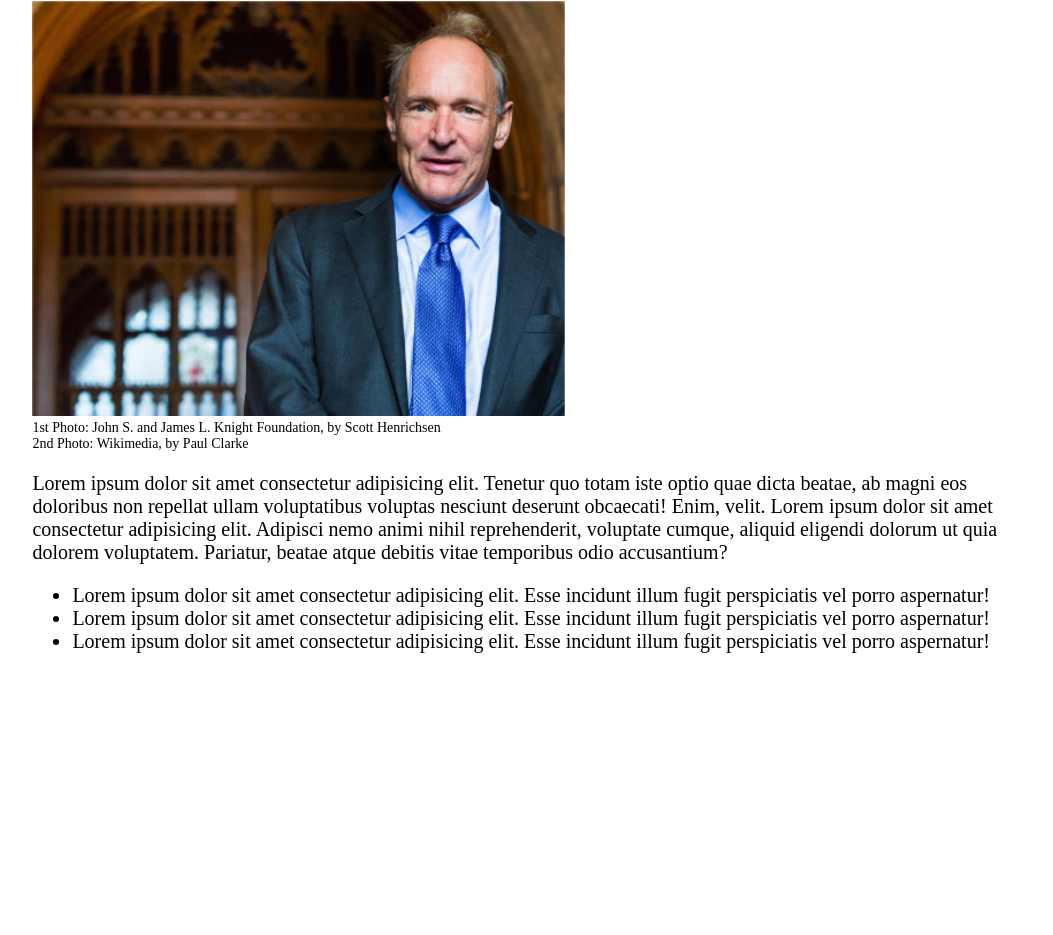
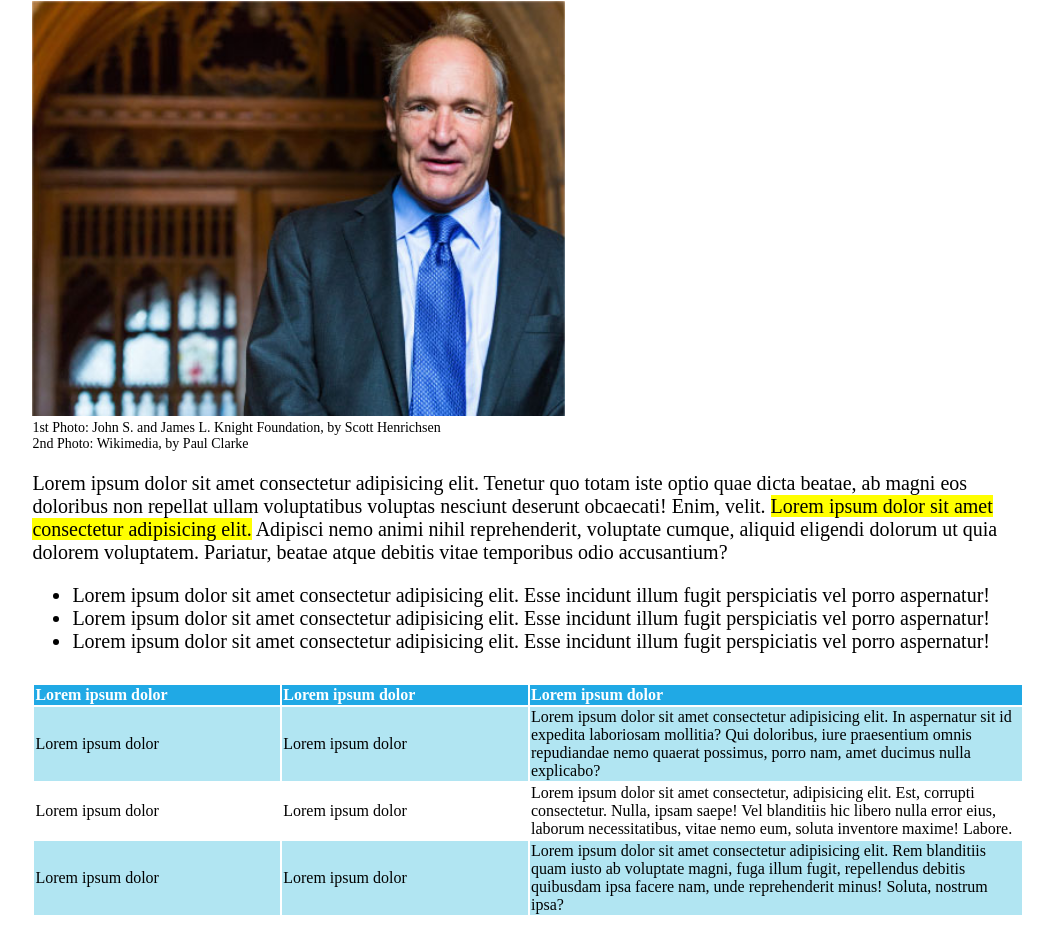
Before and after one commit to davidebortoloni/html-css-booleaner, a plain HTML site: page index.html in a window 1280 px wide. Shown: the part 725-1660 px from the top of the page, without its empty margins (112-1165 px from the left). Before the commit the page ends 1396 px from the top, so only its background shows below. Drawn offline with Linux system fonts and the light colour scheme.

Commit message:
Aggiunta tabella

```diff
--- a/css/style.css
+++ b/css/style.css
@@ -57,8 +57,35 @@ main {
 
 .articolo {
     font-size: 20px;
+    margin-bottom: 30px;
 }
 
 .articolo > ul {
     margin: 0;
 }
+
+.dati {
+    width: 100%;
+}
+
+thead {
+    text-align: left;
+    background-color: #20A9E5;
+    color: white;
+}
+
+.dispari {
+    background-color: #B1E5F2;
+}
+
+.pari {
+    background-color: white;
+}
+
+.descrizione {
+    width: 50%;
+}
+
+.evidenza {
+    background-color: yellow;
+}
--- a/index.html
+++ b/index.html
@@ -33,7 +33,7 @@
             <div class="articolo">
                 <p>
                     Lorem ipsum dolor sit amet consectetur adipisicing elit. Tenetur quo totam iste optio quae dicta beatae, ab magni eos doloribus non repellat ullam voluptatibus voluptas nesciunt deserunt obcaecati! Enim, velit.
-                    Lorem ipsum dolor sit amet consectetur adipisicing elit. Adipisci nemo animi nihil reprehenderit, voluptate cumque, aliquid eligendi dolorum ut quia dolorem voluptatem. Pariatur, beatae atque debitis vitae temporibus odio accusantium?
+                    <span class="evidenza">Lorem ipsum dolor sit amet consectetur adipisicing elit.</span> Adipisci nemo animi nihil reprehenderit, voluptate cumque, aliquid eligendi dolorum ut quia dolorem voluptatem. Pariatur, beatae atque debitis vitae temporibus odio accusantium?
                 </p>
                 <ul>
                     <li>Lorem ipsum dolor sit amet consectetur adipisicing elit. Esse incidunt illum fugit perspiciatis vel porro aspernatur!</li>
@@ -41,6 +41,56 @@
                     <li>Lorem ipsum dolor sit amet consectetur adipisicing elit. Esse incidunt illum fugit perspiciatis vel porro aspernatur!</li>
                 </ul>
             </div>
+            <table class="dati">
+                <thead>
+                    <tr>
+                        <th>
+                            Lorem ipsum dolor
+                        </th>
+                        <th>
+                            Lorem ipsum dolor
+                        </th>
+                        <th>
+                            Lorem ipsum dolor
+                        </th>
+                    </tr>
+                </thead>
+                <tbody>
+                    <tr class="dispari">
+                        <td>
+                            Lorem ipsum dolor
+                        </td>
+                        <td>
+                            Lorem ipsum dolor
+                        </td>
+                        <td class="descrizione">
+                            Lorem ipsum dolor sit amet consectetur adipisicing elit. In aspernatur sit id expedita laboriosam mollitia? Qui doloribus, iure praesentium omnis repudiandae nemo quaerat possimus, porro nam, amet ducimus nulla explicabo?
+                        </td>
+                    </tr>
+                    <tr class="pari">
+                        <td>
+                            Lorem ipsum dolor
+                        </td>
+                        <td>
+                            Lorem ipsum dolor
+                        </td>
+                        <td class="descrizione">
+                            Lorem ipsum dolor sit amet consectetur, adipisicing elit. Est, corrupti consectetur. Nulla, ipsam saepe! Vel blanditiis hic libero nulla error eius, laborum necessitatibus, vitae nemo eum, soluta inventore maxime! Labore.
+                        </td>
+                    </tr>
+                    <tr class="dispari">
+                        <td>
+                            Lorem ipsum dolor
+                        </td>
+                        <td>
+                            Lorem ipsum dolor
+                        </td>
+                        <td class="descrizione">
+                            Lorem ipsum dolor sit amet consectetur adipisicing elit. Rem blanditiis quam iusto ab voluptate magni, fuga illum fugit, repellendus debitis quibusdam ipsa facere nam, unde reprehenderit minus! Soluta, nostrum ipsa?
+                        </td>
+                    </tr>
+                </tbody>
+            </table>
         </main>
     </div>
 </body>
```
